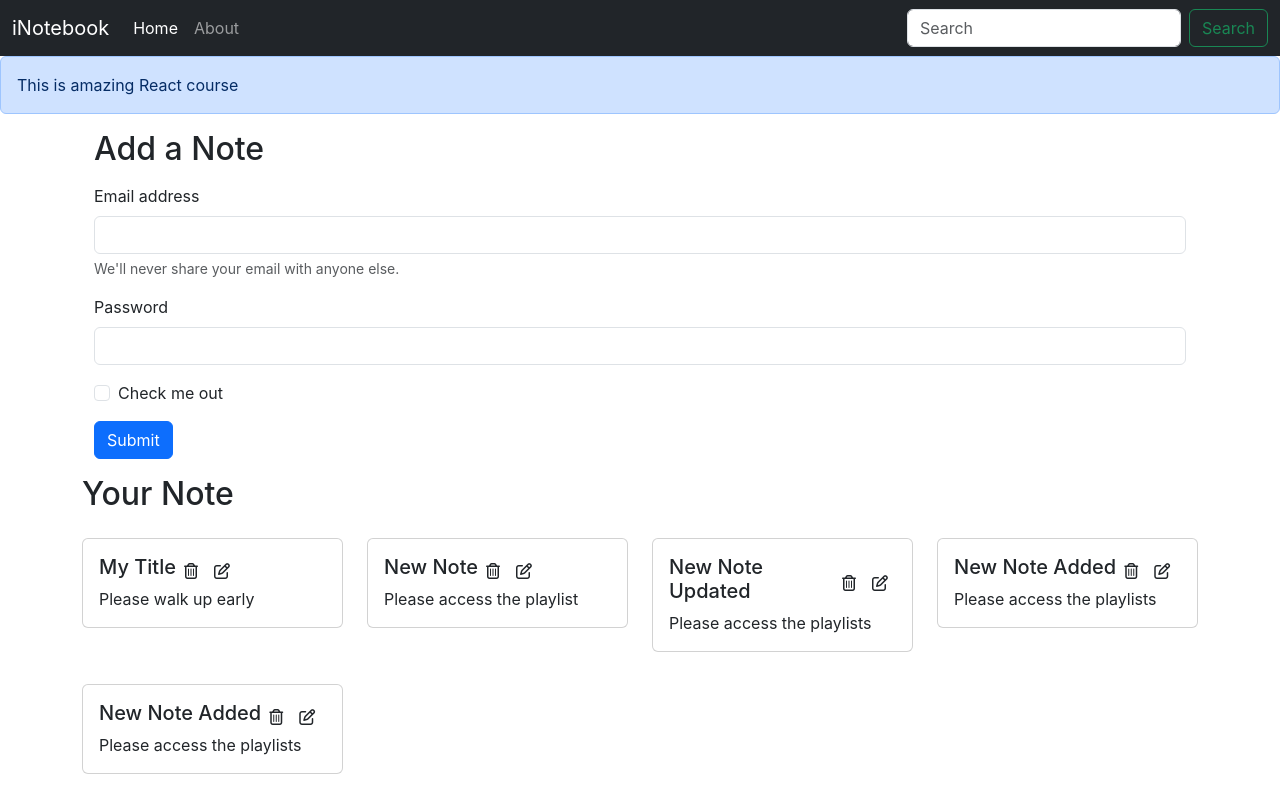
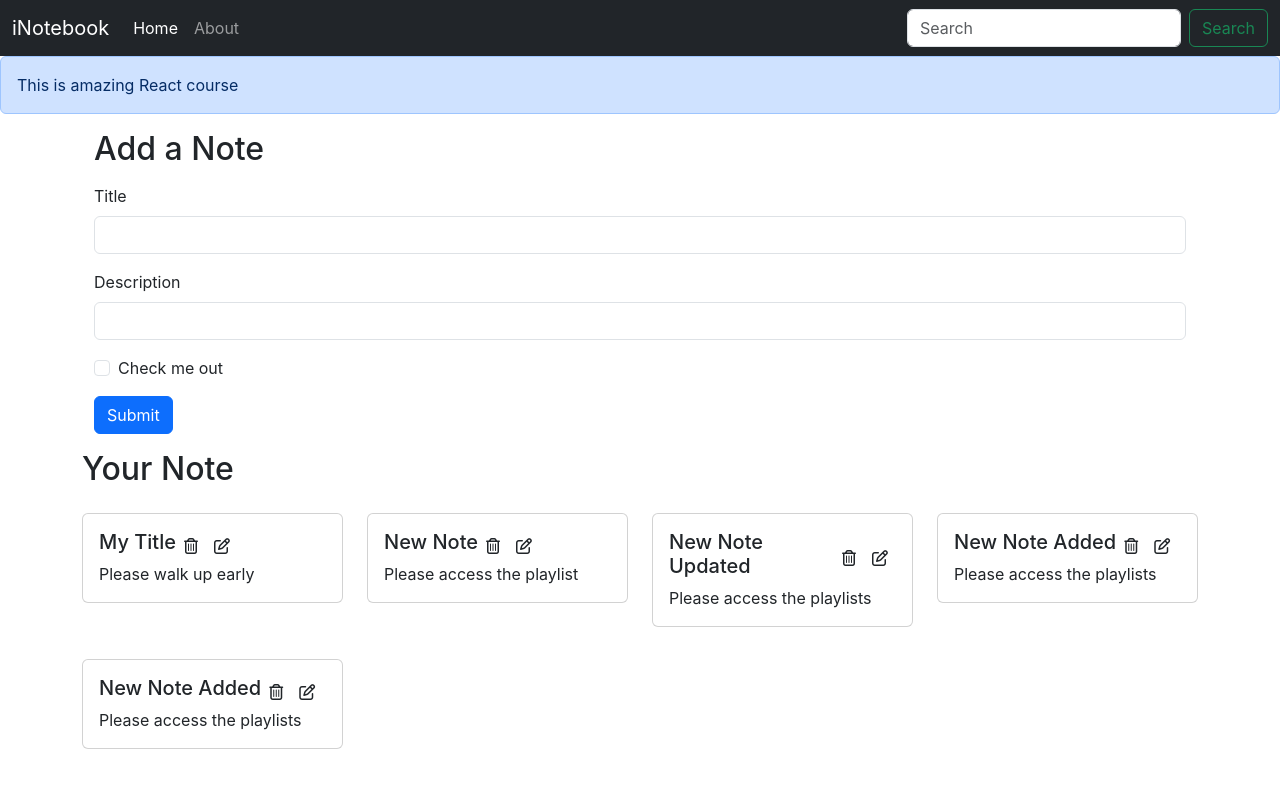
Before and after one commit to nitinsonawane123/iNotebook, a React (Create React App) app: page / in a window 1280 px wide. Built offline with nearby package versions, Linux system fonts and the light colour scheme; the HTML template or start-up script is replaced by a standard one.

Commit message:
Video 63 Completed

```diff
--- /dev/null
+++ b/src/components/AddNote.js
@@ -0,0 +1,39 @@
+import React, {useContext, useState} from 'react'
+import noteContext from '../context/noteContext';
+
+const AddNote = () => {
+    const context = useContext(noteContext);
+    const {addNote} = context;
+    const [note, setNote] = useState({title: "", description: "", tag: "default"})
+
+    const handleClick = (e) =>{
+      e.preventDefault();
+      addNote(note.title, note.description, note.tag);
+    }
+
+    const onChange = (e) =>{
+      setNote({...note, [e.target.name]: e.target.value})
+    }
+  return (
+    <div className="container my-3">
+    <h2>Add a Note</h2>
+<form className='my-3'>
+<div className="mb-3">
+<label htmlFor="title" className="form-label">Title</label>
+<input type="text" className="form-control" id="title" name="title" aria-describedby="emailHelp" onChange={onChange}/>
+</div>
+<div className="mb-3">
+<label htmlFor="description" className="form-label">Description</label>
+<input type="text" className="form-control" id="description" name="description" onChange={onChange}/>
+</div>
+<div className="mb-3 form-check">
+<input type="checkbox" className="form-check-input" id="exampleCheck1"/>
+<label className="form-check-label" htmlFor="exampleCheck1">Check me out</label>
+</div>
+<button type="submit" className="btn btn-primary" onClick={handleClick}>Submit</button>
+</form>
+</div>
+  )
+}
+
+export default AddNote
--- a/src/components/Home.js
+++ b/src/components/Home.js
@@ -4,26 +4,7 @@
 
   return (
     <div>
-      <div className="container my-3">
-        <h2>Add a Note</h2>
-  <form className='my-3'>
-  <div className="mb-3">
-    <label htmlFor="exampleInputEmail1" className="form-label">Email address</label>
-    <input type="email" className="form-control" id="exampleInputEmail1" aria-describedby="emailHelp"/>
-    <div id="emailHelp" className="form-text">We'll never share your email with anyone else.</div>
-  </div>
-  <div className="mb-3">
-    <label htmlFor="exampleInputPassword1" className="form-label">Password</label>
-    <input type="password" className="form-control" id="exampleInputPassword1"/>
-  </div>
-  <div className="mb-3 form-check">
-    <input type="checkbox" className="form-check-input" id="exampleCheck1"/>
-    <label className="form-check-label" htmlFor="exampleCheck1">Check me out</label>
-  </div>
-  <button type="submit" className="btn btn-primary">Submit</button>
-</form>
-</div>
-<Notes/>
+     <Notes/>
     </div>
   )
 }
--- a/src/components/Notes.js
+++ b/src/components/Notes.js
@@ -1,17 +1,21 @@
 import React, { useContext } from 'react'
 import noteContext from '../context/noteContext';
 import Noteitem from './Noteitem';
+import AddNote from './AddNote';
 
 const Notes = () => {
     const context = useContext(noteContext);
-    const {notes, setNotes} = context;
+    const {notes, addNote} = context;
   return (
+    <>
+    <AddNote/>
     <div className="row my-3">
     <h2>Your Note</h2>
     {notes.map((note)=>{
       return <Noteitem key={note._id} note = {note}/>
     })}
     </div>
+    </>
   )
 }
 
--- a/src/context/notes/NoteState.js
+++ b/src/context/notes/NoteState.js
@@ -31,7 +31,7 @@
           "__v": 0
         },
         {
-          "_id": "66613a25f43d3d8c41d82d6b",
+          "_id": "66613a25f43d3d8c41d82d61b",
           "user": "665f03fcc6a1d572c40409b1",
           "title": "New Note Added",
           "description": "Please access the playlists",
@@ -40,7 +40,7 @@
           "__v": 0
         },
         {
-            "_id": "66613a25f43d3d8c41d82d6b1",
+            "_id": "66613a25f43d3d8c41d82d6b12",
             "user": "665f03fcc6a1d572c40409b1",
             "title": "New Note Added",
             "description": "Please access the playlists",
@@ -51,8 +51,33 @@
       ]
       const [notes, setNotes] = useState(notesInitial)
 
+
+      // Add a Note
+       const addNote = (title, description, tag) => {
+        // TODO : API Call
+        console.log("Adding a new note")
+        const note =  {
+            "_id": "66613a25f43d3d8c41d82d6b",
+            "user": "665f03fcc6a1d572c40409b1",
+            "title": title,
+            "description": description,
+            "tag": tag,
+            "date": "2024-06-06T04:25:09.413Z",
+            "__v": 0
+          };
+        setNotes(notes.concat(note))
+       }
+      // Delete a Note
+      const deleteNote = () => {
+
+      }
+      // Edit a Note
+      const editNote = () => {
+
+      }
+
     return (
-        <NoteContext.Provider value={{notes, setNotes}}>
+        <NoteContext.Provider value={{notes, addNote, deleteNote, editNote}}>
             {props.children}
         </NoteContext.Provider>
     )
```
